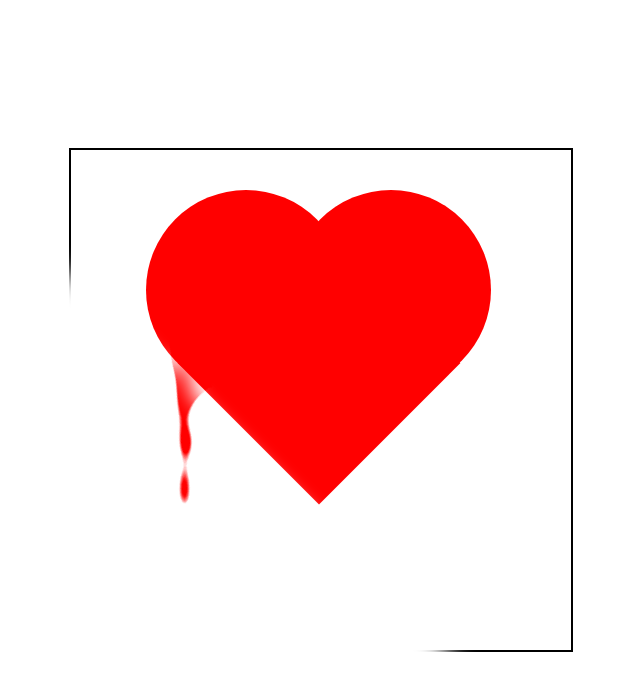
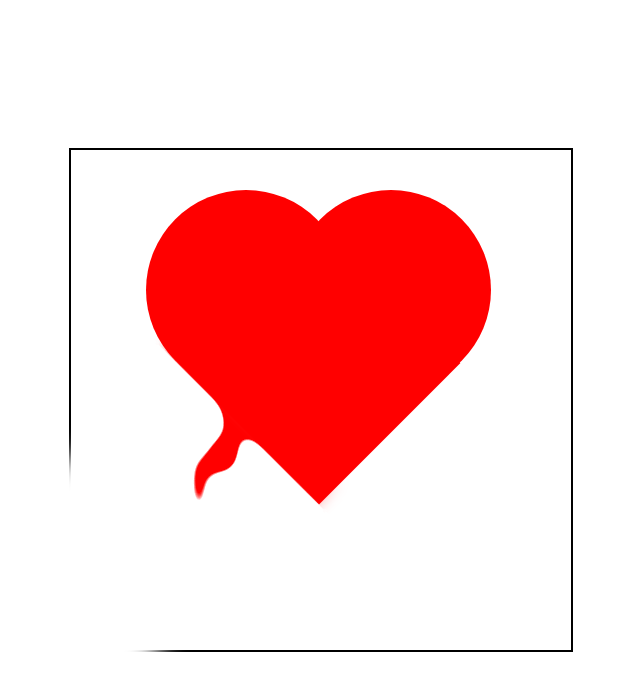
Before and after one commit to apouba/Drip, a plain HTML site: page index.html in a window 1280 px wide. Shown: the whole page, without its empty margins (319-959 px from the left). Drawn offline with Linux system fonts and the light colour scheme.

Commit message:
borders!

```diff
--- a/index.html
+++ b/index.html
@@ -55,11 +55,13 @@
     }
 
      .left-drips1 { /* first level of drips*/
-      width: 800px;
+      width: 200px;
       height: 600px;
-/*       border: 10px black solid; */
-      margin-left: -65px;
-      margin-top: -26px;
+      border-top: 20px red solid;
+/*       border-right: 10px black solid;
+      border-left: 10px black solid; */
+      margin-left: -35px;
+      margin-top: -45px;
       position: absolute;
       transform: translate(-50%, 35%) rotate(45deg);
       background: #fff;
```
